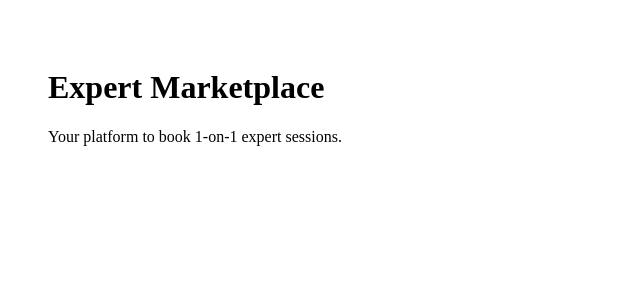
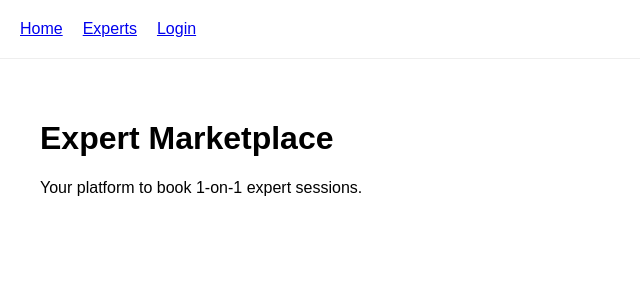
Before and after one commit to poojakhakholia/expert-marketplace, a Next.js app: page / in a window 1280 px wide. Shown: the top 300 px of the page, without its empty margins (0-640 px from the left). Built offline with nearby package versions, Linux system fonts and the light colour scheme.

Commit message:
Add basic navigation layout

```diff
--- a/app/layout.tsx
+++ b/app/layout.tsx
@@ -5,7 +5,14 @@ export default function RootLayout({
 }) {
   return (
     <html lang="en">
-      <body>{children}</body>
+      <body style={{ margin: 0, fontFamily: "Arial, sans-serif" }}>
+        <header style={{ padding: 20, borderBottom: "1px solid #eee" }}>
+          <a href="/" style={{ marginRight: 20 }}>Home</a>
+          <a href="/experts" style={{ marginRight: 20 }}>Experts</a>
+          <a href="/login">Login</a>
+        </header>
+        <main>{children}</main>
+      </body>
     </html>
   );
 }
```
